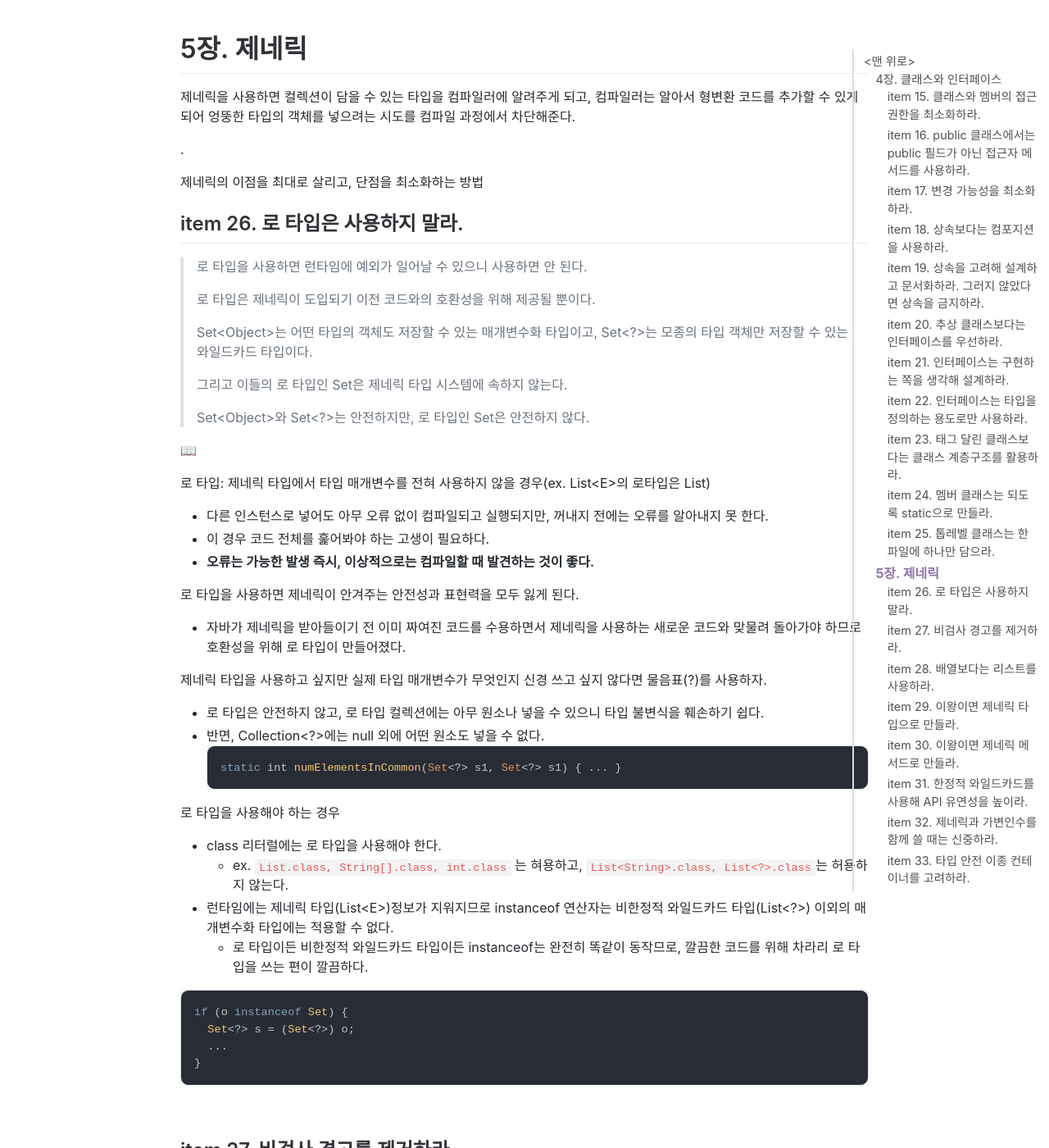
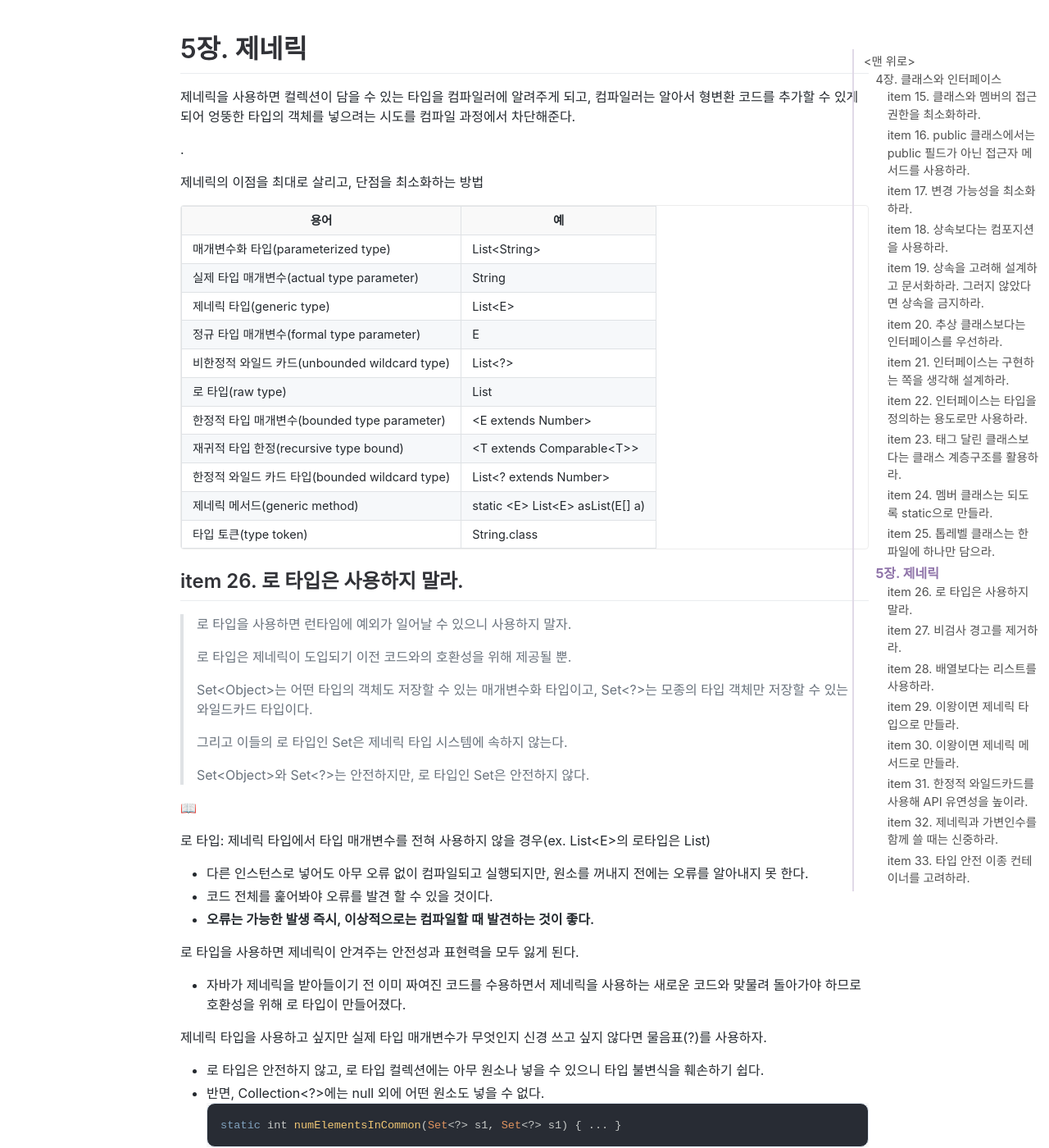
Before and after one commit to jihunparkme/jihunparkme.github.io, a Jekyll site: the page built from _posts/2023-04-22-Effective-Java-Class-Interface-Generics.md, in a window 1280 px wide and 1400 px high, scrolled down 13588 px. Shown: the whole window at 82% size. Built offline with Jekyll 4.4.1, drawn with Linux system fonts in a browser that asks for light colours; nearby versions of some CDN libraries; comment, search, counter and statistics services are not loaded; some of the changed text lies outside the part shown.

Commit message:
[EJ] item 26. 로 타입은 사용하지 말라. 보완

```diff
--- a/_posts/2023-04-22-Effective-Java-Class-Interface-Generics.md
+++ b/_posts/2023-04-22-Effective-Java-Class-Interface-Generics.md
@@ -589,11 +589,25 @@ public class Sample {
 
 제네릭의 이점을 최대로 살리고, 단점을 최소화하는 방법
 
+|용어|예|
+|---|---|
+|매개변수화 타입(parameterized type)|List\<String\>|
+|실제 타입 매개변수(actual type parameter)|String|
+|제네릭 타입(generic type)|List\<E\>|
+|정규 타입 매개변수(formal type parameter)|E|
+|비한정적 와일드 카드(unbounded wildcard type)|List\<?\>|
+|로 타입(raw type)|List|
+|한정적 타입 매개변수(bounded type parameter)|\<E extends Number\>|
+|재귀적 타입 한정(recursive type bound)|\<T extends Comparable\<T\>\>|
+|한정적 와일드 카드 타입(bounded wildcard type)|List\<? extends Number\>|
+|제네릭 메서드(generic method)|static \<E\> List\<E\> asList(E[] a)|
+|타입 토큰(type token)|String.class|
+
 ## item 26. 로 타입은 사용하지 말라.
 
-> 로 타입을 사용하면 런타임에 예외가 일어날 수 있으니 사용하면 안 된다.
+> 로 타입을 사용하면 런타임에 예외가 일어날 수 있으니 사용하지 말자.
 >
-> 로 타입은 제네릭이 도입되기 이전 코드와의 호환성을 위해 제공될 뿐이다.
+> 로 타입은 제네릭이 도입되기 이전 코드와의 호환성을 위해 제공될 뿐.
 >
 > Set\<Object\>는 어떤 타입의 객체도 저장할 수 있는 매개변수화 타입이고, Set\<?\>는 모종의 타입 객체만 저장할 수 있는 와일드카드 타입이다.
 >
@@ -604,8 +618,8 @@ public class Sample {
 📖
 
 로 타입: 제네릭 타입에서 타입 매개변수를 전혀 사용하지 않을 경우(ex. List\<E\>의 로타입은 List)
-- 다른 인스턴스로 넣어도 아무 오류 없이 컴파일되고 실행되지만, 꺼내지 전에는 오류를 알아내지 못 한다.
-- 이 경우 코드 전체를 훑어봐야 하는 고생이 필요하다.
+- 다른 인스턴스로 넣어도 아무 오류 없이 컴파일되고 실행되지만, 원소를 꺼내지 전에는 오류를 알아내지 못 한다.
+- 코드 전체를 훑어봐야 오류를 발견 할 수 있을 것이다.
 - **오류는 가능한 발생 즉시, 이상적으로는 컴파일할 때 발견하는 것이 좋다.**
 
 로 타입을 사용하면 제네릭이 안겨주는 안전성과 표현력을 모두 잃게 된다.
```
